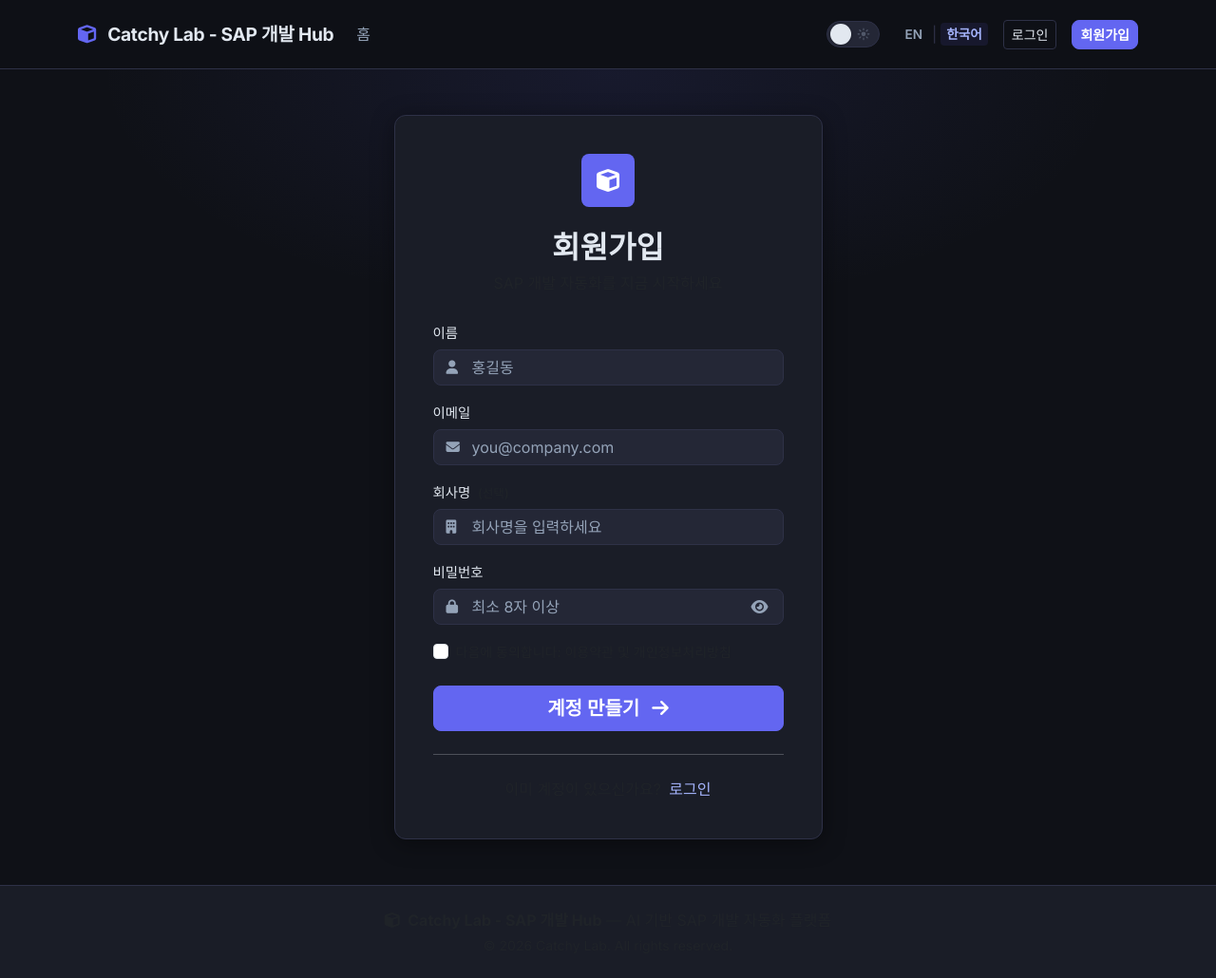
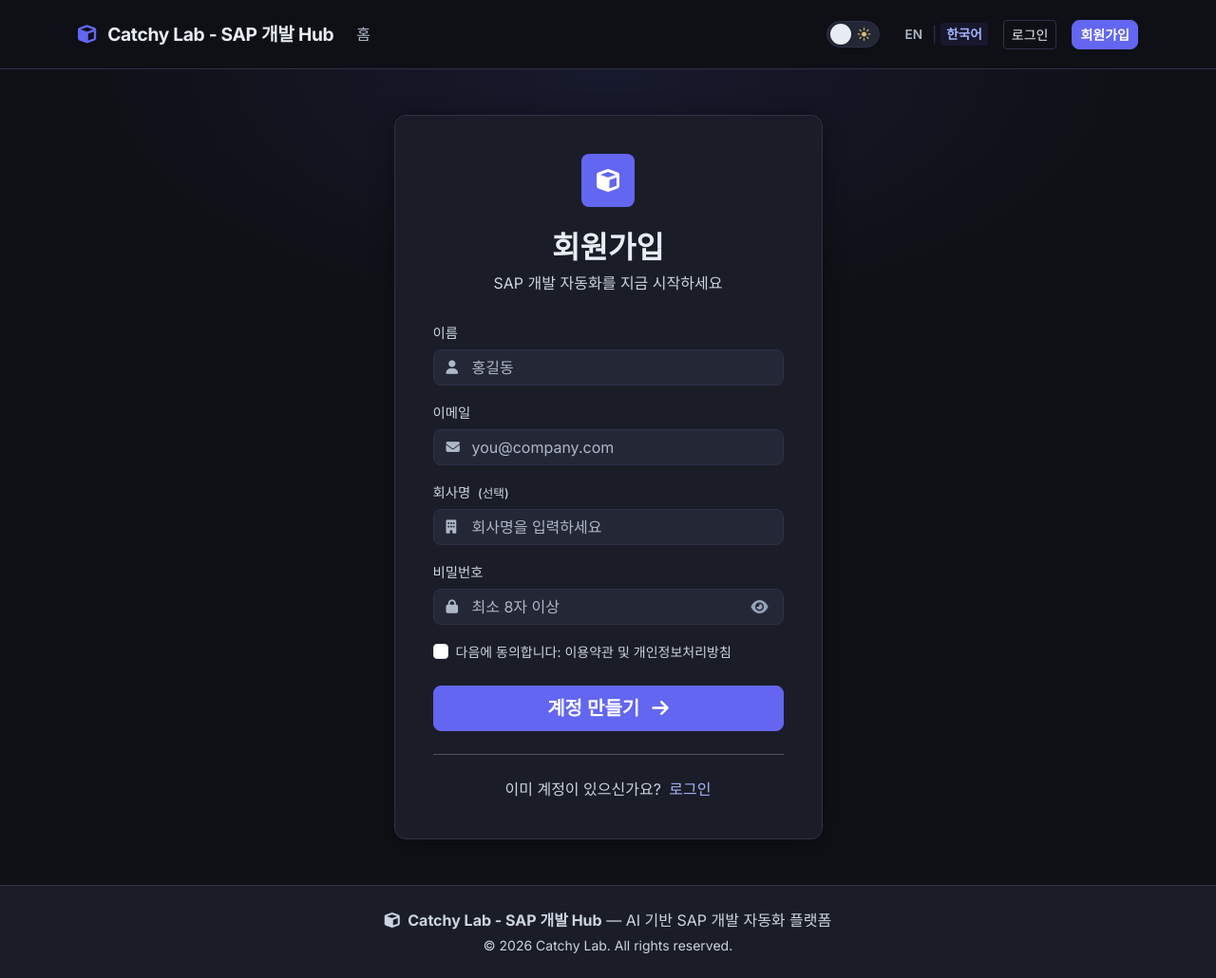
Before and after one commit to prettyoppa/SAP_SaaS_Platform, a FastAPI app: page /register in a window 1280 px wide. Shown: the whole page at 95% size. Run offline with FastAPI, Linux system fonts and the light colour scheme.

Commit message:
fix(auth,ui): no-store HTML by cookie, explicit session cookie; improve label contrast and theme icons
Made-with: Cursor

```diff
--- a/app/main.py
+++ b/app/main.py
@@ -158,6 +158,20 @@ app = FastAPI(
     redoc_url=None,
     lifespan=lifespan,
 )
+
+
+@app.middleware("http")
+async def no_store_html_for_logged_in_views(request: Request, call_next):
+    """HTML이 Cookie별(로그인 사용자별)로 캐시되면 다른 계정 화면이 섞여 보일 수 있어 비활성화."""
+    response = await call_next(request)
+    ct = (response.headers.get("content-type") or "").lower()
+    if "text/html" in ct:
+        response.headers["Cache-Control"] = "private, no-store, no-cache, must-revalidate, max-age=0"
+        response.headers["Pragma"] = "no-cache"
+        response.headers["Vary"] = "Cookie"
+    return response
+
+
 _STATIC_DIR = Path(__file__).resolve().parent / "static"
 app.mount("/static", StaticFiles(directory=str(_STATIC_DIR)), name="static")
 
--- a/app/static/css/style.css
+++ b/app/static/css/style.css
@@ -11,8 +11,9 @@
   --surface:      #1a1d27;
   --surface2:     #242736;
   --border:       #2e3147;
-  --text:         #e2e8f0;
-  --muted:        #94a3b8;
+  --text:         #e8edf5;
+  --muted:        #aeb8c6;
+  --label:        #cbd5e1;
   --success:      #22c55e;
   --warning:      #eab308;
   --danger:       #ef4444;
@@ -36,7 +37,8 @@ html[data-theme="light"] {
   --surface2:     #f8fafc;
   --border:       #e2e8f0;
   --text:         #0f172a;
-  --muted:        #64748b;
+  --muted:        #475569;
+  --label:        #334155;
   --success:      #16a34a;
   --warning:      #d97706;
   --danger:       #dc2626;
@@ -52,6 +54,34 @@ html[data-theme="light"] {
 /* ── 라이트 테마 컴포넌트 오버라이드 ─────────── */
 html[data-theme="light"] body {
   color: var(--text);
+}
+
+/* 보조 텍스트·라벨: 배경과 대비 (Bootstrap .text-muted 포함) */
+html[data-theme="dark"] .text-muted,
+html[data-theme="dark"] .small.text-muted {
+  color: #cbd5e1 !important;
+}
+html[data-theme="light"] .text-muted,
+html[data-theme="light"] .small.text-muted {
+  color: #475569 !important;
+}
+html[data-theme="dark"] .form-label,
+html[data-theme="dark"] .form-label.small,
+html[data-theme="dark"] label.small {
+  color: var(--label) !important;
+}
+html[data-theme="light"] .form-label,
+html[data-theme="light"] .form-label.small,
+html[data-theme="light"] label.small {
+  color: var(--label) !important;
+}
+html[data-theme="dark"] .form-label.text-muted,
+html[data-theme="dark"] .form-label.small.text-muted {
+  color: var(--label) !important;
+}
+html[data-theme="light"] .form-label.text-muted,
+html[data-theme="light"] .form-label.small.text-muted {
+  color: var(--label) !important;
 }
 html[data-theme="light"] .navbar-custom {
   background: var(--navbar-bg);
@@ -103,7 +133,6 @@ html[data-theme="light"] .form-select:focus {
   background: var(--input-bg); color: var(--text);
 }
 html[data-theme="light"] .form-control::placeholder { color: var(--muted); }
-html[data-theme="light"] .form-label { color: var(--text); }
 html[data-theme="light"] .input-icon { color: var(--muted); }
 
 html[data-theme="light"] .dropdown-menu {
@@ -337,24 +366,26 @@ html[data-theme="light"] .theme-switch-thumb {
   display: flex;
   align-items: center;
   justify-content: center;
-  width: 1.15rem;
-  height: 1.15rem;
+  width: 1.2rem;
+  height: 1.2rem;
   color: var(--muted);
   pointer-events: none;
   transition: color .2s, opacity .2s;
-  font-size: 0.68rem;
+  font-size: 0.78rem;
+  filter: drop-shadow(0 0 0.5px rgba(0,0,0,.35));
 }
-.theme-switch-icon-wrap--left { left: 7px; }
-.theme-switch-icon-wrap--right { right: 7px; }
+.theme-switch-icon-wrap--left { left: 6px; }
+.theme-switch-icon-wrap--right { right: 6px; }
 .theme-sun-icon {
-  width: 14px;
-  height: 14px;
+  width: 15px;
+  height: 15px;
   display: block;
+  filter: drop-shadow(0 0 0.4px rgba(0,0,0,.4));
 }
-html[data-theme="dark"] .theme-switch-icon-wrap--left { color: #c7d2fe; opacity: 1; }
-html[data-theme="dark"] .theme-switch-icon-wrap--right { color: var(--muted); opacity: 0.4; }
-html[data-theme="light"] .theme-switch-icon-wrap--left { color: var(--muted); opacity: 0.4; }
-html[data-theme="light"] .theme-switch-icon-wrap--right { color: #d97706; opacity: 1; }
+html[data-theme="dark"] .theme-switch-icon-wrap--left { color: #e0e7ff; opacity: 1; }
+html[data-theme="dark"] .theme-switch-icon-wrap--right { color: #fde68a; opacity: 0.82; }
+html[data-theme="light"] .theme-switch-icon-wrap--left { color: #6366f1; opacity: 0.82; }
+html[data-theme="light"] .theme-switch-icon-wrap--right { color: #ea580c; opacity: 1; }
 
 /* Buttons */
 .btn-primary {
@@ -495,7 +526,7 @@ html[data-theme="light"] .theme-switch-icon-wrap--right { color: #d97706; opacit
   color: var(--text); box-shadow: 0 0 0 3px rgba(99,102,241,.2);
 }
 .form-control::placeholder { color: var(--muted); }
-.form-label { font-size: .9rem; font-weight: 500; color: var(--text); margin-bottom: .4rem; }
+.form-label { font-size: .9rem; font-weight: 500; color: var(--label); margin-bottom: .4rem; }
 .form-check-input:checked { background-color: var(--primary); border-color: var(--primary); }
 
 /* ── RFP Form ──────────────────────────────── */
--- a/app/templates/base.html
+++ b/app/templates/base.html
@@ -7,7 +7,7 @@
   <link href="https://cdn.jsdelivr.net/npm/bootstrap@5.3.3/dist/css/bootstrap.min.css" rel="stylesheet"/>
   <link href="https://cdnjs.cloudflare.com/ajax/libs/font-awesome/6.5.0/css/all.min.css" rel="stylesheet"/>
   <link href="https://fonts.googleapis.com/css2?family=Inter:wght@300;400;500;600;700&display=swap" rel="stylesheet"/>
-  <link href="/static/css/style.css?v=20260418b" rel="stylesheet"/>
+  <link href="/static/css/style.css?v=20260419a" rel="stylesheet"/>
   <!-- 테마 깜빡임 방지: CSS 로드 전에 테마 적용 -->
   <script>
     (function() {
```
Also changed, not shown: app/routers/auth_router.py (+23 -4 lines).
